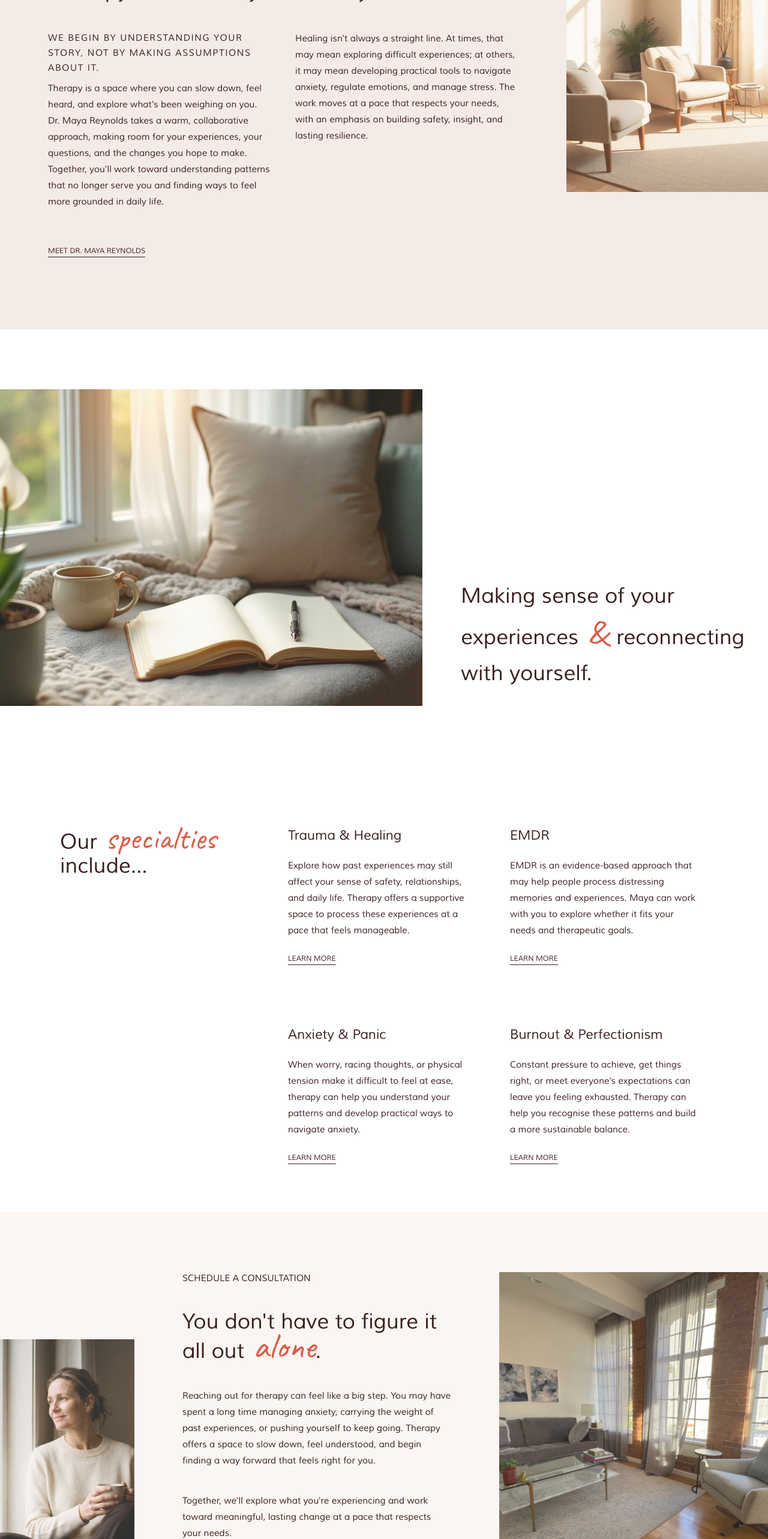
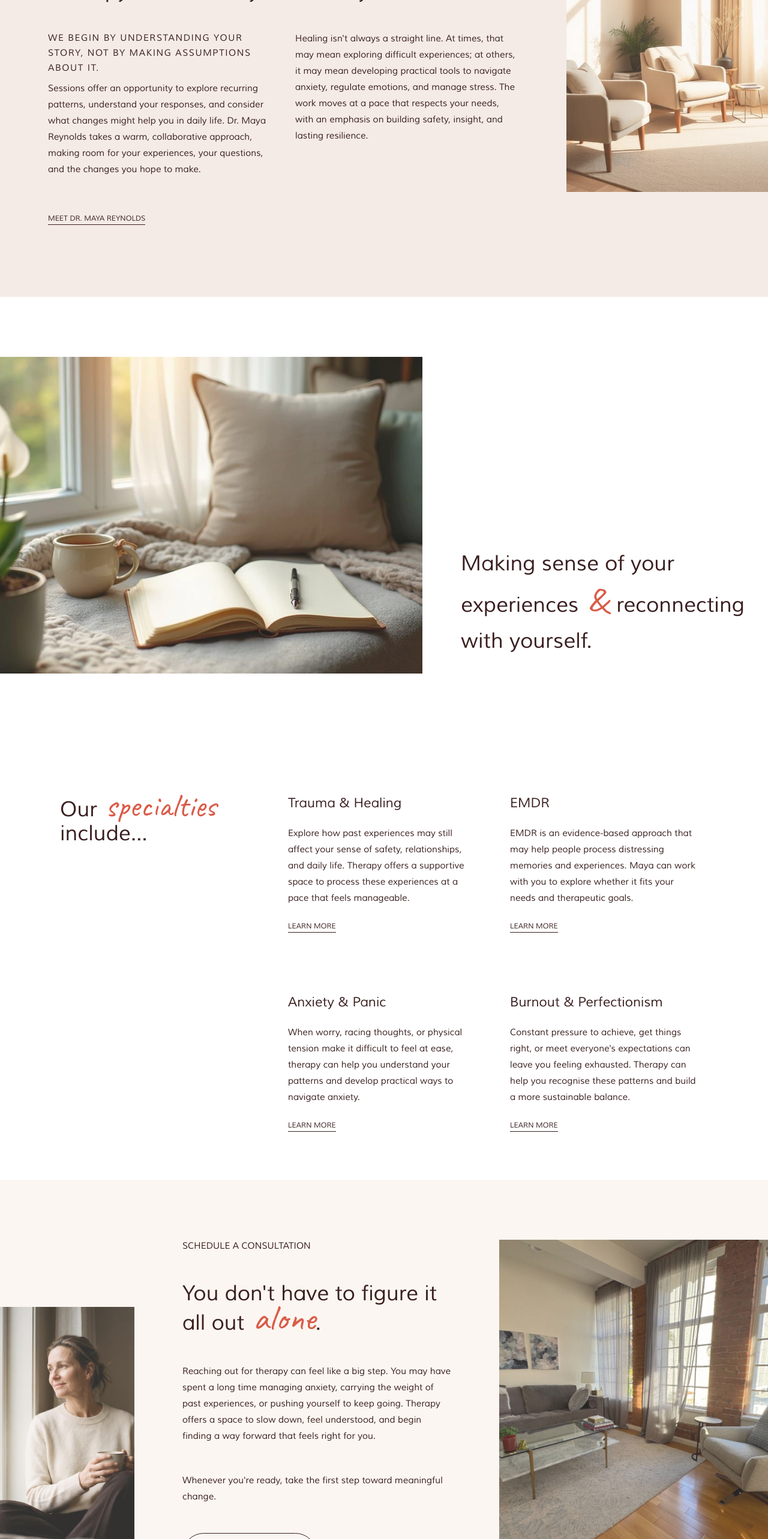
Before and after one commit to sameeksha-dalvi/therapy-website-redesign, a Next.js app: page / in a window 1280 px wide. Shown: the part 3860-6426 px from the top of the page at 60% size. Built offline with nearby package versions, Linux system fonts and the light colour scheme.

Commit message:
refine consultation CTA and how we work content

```diff
--- a/src/components/About.jsx
+++ b/src/components/About.jsx
@@ -83,7 +83,7 @@ const About = () => {
                         <div className="flex flex-col lg:flex-row gap-8 lg:gap-10">
                             <div className="flex-1 min-w-0">
                                 <h2 className="text-[14px] lg:text-[15px] mb-2 tracking-[1.5px] font-normal leading-[25px] uppercase">We begin by understanding your story, not by making assumptions about it.</h2>
-                                <p className="text-[14px] lg:text-[15px] font-light leading-[27px]">Therapy is a space where you can slow down, feel heard, and explore what's been weighing on you. Dr. Maya Reynolds takes a warm, collaborative approach, making room for your experiences, your questions, and the changes you hope to make. Together, you'll work toward understanding patterns that no longer serve you and finding ways to feel more grounded in daily life.</p>
+                                <p className="text-[14px] lg:text-[15px] font-light leading-[27px]">Sessions offer an opportunity to explore recurring patterns, understand your responses, and consider what changes might help you in daily life. Dr. Maya Reynolds takes a warm, collaborative approach, making room for your experiences, your questions, and the changes you hope to make.</p>
                             </div>
                             <p className="flex-1 min-w-0 text-[14px] lg:text-[15px] font-light leading-[27px]">Healing isn't always a straight line. At times, that may mean exploring difficult experiences; at others, it may mean developing practical tools to navigate anxiety, regulate emotions, and manage stress. The work moves at a pace that respects your needs, with an emphasis on building safety, insight, and lasting resilience.</p>
                         </div>
--- a/src/components/CallToAction.jsx
+++ b/src/components/CallToAction.jsx
@@ -20,7 +20,7 @@ const CallToAction = () => {
                     <p className="text-[14px] lg:text-[15px] leading-[27px] font-light">
                         Reaching out for therapy can feel like a big step. You may have spent a long time managing anxiety, carrying the weight of past experiences, or pushing yourself to keep going. Therapy offers a space to slow down, feel understood, and begin finding a way forward that feels right for you.                </p>
                     <p className="text-[14px] lg:text-[15px] leading-[27px] font-light">
-                        Together, we'll explore what you're experiencing and work toward meaningful, lasting change at a pace that respects your needs.</p>
+                        Whenever you're ready, take the first step toward meaningful change.</p>
                     <button className="text-[14px] lg:text-[15px] uppercase rounded-full border px-6 py-3 hover:bg-background-dark hover:text-background w-[70%] lg:w-[50%]">CONNECT WITH DR. MAYA</button>
                 </div>
                 <div className="w-[80%] lg:w-[40%] self-end lg:self-auto opacity-85">
```
